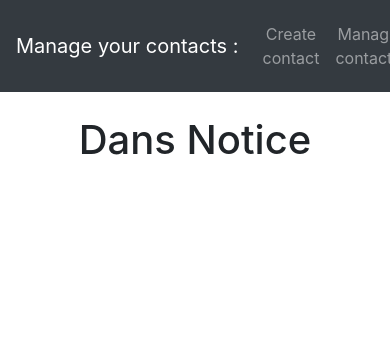
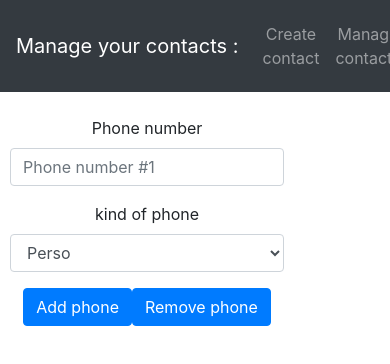
Before and after one commit to Gaya-Khelili/Annuaire_telephonique_front, a React (Create React App) app: page / in a window 390 px wide. Shown: the top 364 px of the page. Built offline with nearby package versions, Linux system fonts and the light colour scheme.

Commit message:
manage many phones

```diff
--- a/src/child_app_components/form_component/FormComponent.js
+++ b/src/child_app_components/form_component/FormComponent.js
@@ -18,13 +18,15 @@ class FormComponent extends React.Component{
             zip:"",
             country:"",
             kind:"Perso",
-            number:""
+            number:"",
+            phones: [{idPhone:"",phoneNumber:"",phoneKind:"Perso"}]
         }
 
         this.getContactInfo = this.getContactInfo.bind(this)
         this.getAddressInfo = this.getAddressInfo.bind(this)
         this.getPhoneInfo = this.getPhoneInfo.bind(this)
         this.handleChange = this.handleChange.bind(this)
+        this.handlePhoneChange = this.handlePhoneChange.bind(this)
         this.handleSubmit = this.handleSubmit.bind(this)
         this.createContact = this.createContact.bind(this)
         this.updateContact = this.updateContact.bind(this)
@@ -78,14 +80,7 @@ class FormComponent extends React.Component{
         fetch("http://localhost:8080/api/phone/phonesbycontact/"+idContact)
         .then(response => response.json())
         .then(data => {
-            console.log(data)
-            data.map(phone =>
-                this.setState({
-                idPhone: phone.idPhone,
-                number: phone.phoneNumber,
-                kind: phone.phoneKind
-                })
-            )
+            this.setState({phones:data})
         })
         .catch(err => {throw new Error(err)})
     }
@@ -106,6 +101,27 @@ class FormComponent extends React.Component{
 
     }
 
+    handlePhoneChange = idx => evt => {
+        const newPhones = this.state.phones.map((phone, sidx) => {
+          if (idx !== sidx) return phone;
+          return { ...phone, [evt.target.name]: evt.target.value };
+        });
+
+        this.setState({ phones: newPhones });
+      };
+
+      handleAddPhone = () => {
+        this.setState({
+          phones: this.state.phones.concat([{ phoneNumber: "",phoneKind:"Perso" }])
+        });
+      };
+
+      handleRemovePhone = idx => () => {
+        this.setState({
+            phones: this.state.phones.filter((p, sidx) => idx !== sidx)
+        });
+      };
+
     createContact(){
         fetch("http://localhost:8080/api/contact/fullcontact", {
                 headers: {
@@ -123,10 +139,7 @@ class FormComponent extends React.Component{
                         zip:this.state.zip,
                         country:this.state.country
                     },
-                    phones:[{
-                        phoneNumber:this.state.number,
-                        phoneKind:this.state.kind
-                    }]
+                    phones:this.state.phones
                 })
             })
             .then(response => {
@@ -156,11 +169,7 @@ class FormComponent extends React.Component{
                         zip:this.state.zip,
                         country:this.state.country
                     },
-                    phones:[{
-                        idPhone:this.state.idPhone,
-                        phoneNumber:this.state.number,
-                        phoneKind:this.state.kind
-                    }]
+                    phones:this.state.phones
                 })
             })
             .then(response => {
@@ -238,22 +247,77 @@ class FormComponent extends React.Component{
                     </Form.Group>
                 </Form.Row>
 
+                {
+                    this.state.modForm === "Update contact" ?
                     <Form.Row>
+                    {this.state.phones.map((phone, idx) => (
+                        <div className="phone">
+
                             <Form.Group as={Col} controlId="formGridPhoneNumber">
                                 <Form.Label>Phone number</Form.Label>
-                    <Form.Control placeholder="Phone number"
-                        value={this.state.number} name="number" onChange={this.handleChange}/>
+                                <Form.Control placeholder={`Phone number #${idx + 1}`}
+                                    value={phone.phoneNumber} name="phoneNumber" onChange={this.handlePhoneChange(idx)}/>
                                 </Form.Group>
 
                                 <Form.Group as={Col} controlId="formGridPhoneKind">
                                     <Form.Label>kind of phone</Form.Label>
                                     <Form.Control as="select" defaultValue="Choose..."
-                        value={this.state.kind} name="kind" onChange={this.handleChange}>
+                                        value={phone.phoneKind} name="phoneKind" onChange={this.handlePhoneChange(idx)}>
                                         <option>Perso</option>
                                         <option>Pro</option>
                                     </Form.Control >
                                 </Form.Group>
+
+                        </div>
+                    ))}
                        </Form.Row>
+                       : ""
+                }
+
+
+                {
+                    this.state.modForm === "Create contact" ?
+                    <Form.Row>
+                    {this.state.phones.map((phone, idx) => (
+                        <div className="phone">
+
+                            <Form.Group as={Col} controlId="formGridPhoneNumber">
+                                <Form.Label>Phone number</Form.Label>
+                                <Form.Control placeholder={`Phone number #${idx + 1}`}
+                                    value={phone.phoneNumber} name="phoneNumber" onChange={this.handlePhoneChange(idx)}/>
+                                </Form.Group>
+
+                                <Form.Group as={Col} controlId="formGridPhoneKind">
+                                    <Form.Label>kind of phone</Form.Label>
+                                    <Form.Control as="select" defaultValue="Choose..."
+                                        value={phone.phoneKind} name="phoneKind" onChange={this.handlePhoneChange(idx)}>
+                                        <option>Perso</option>
+                                        <option>Pro</option>
+                                    </Form.Control >
+                                </Form.Group>
+
+                            <Button
+                                variant="primary" type="button"
+                                onClick={this.handleAddPhone}
+                                className="small"
+                            >
+                                Add phone
+                            </Button>
+
+                            <Button
+                                variant="primary" type="button"
+                                onClick={this.handleRemovePhone(idx)}
+                                className="small"
+                            >
+                                Remove phone
+                            </Button>
+
+                        </div>
+                    ))}
+                       </Form.Row>
+                       : ""
+                }
+
 
 
                 <Button variant="primary" type="button" onClick={() => {
--- a/src/child_app_main/Notice.js
+++ b/src/child_app_main/Notice.js
@@ -1,21 +1,84 @@
 import React from "react"
+import {Form,Button,Col} from "react-bootstrap"
+import 'bootstrap/dist/css/bootstrap.min.css';
 
 class Notice extends React.Component{
 
     constructor(){
         super()
+        this.state={
+            phones: [{phoneNumber:"",phoneKind:""}]
+        }
+        this.handlePhoneChange = this.handlePhoneChange.bind(this)
     }
 
     componentDidMount(){
         console.log("load notice")
     }
 
+    handlePhoneChange = idx => evt => {
+        const newPhones = this.state.phones.map((phone, sidx) => {
+          if (idx !== sidx) return phone;
+          return { ...phone, [evt.target.name]: evt.target.value };
+        });
+
+        this.setState({ phones: newPhones });
+      };
+
+      handleAddPhone = () => {
+        this.setState({
+          phones: this.state.phones.concat([{ phoneNumber: "",phoneKind:"Perso" }])
+        });
+      };
+
+      handleRemovePhone = idx => () => {
+        this.setState({
+            phones: this.state.phones.filter((p, sidx) => idx !== sidx)
+        });
+      };
+
     render(){
         return (
-            <div>
-                <h1>Dans Notice</h1>
-            </div>
+                <Form>
+                    <Form.Row>
+                    {this.state.phones.map((phone, idx) => (
+                        <div className="phone">
 
+                            <Form.Group as={Col} controlId="formGridPhoneNumber">
+                                <Form.Label>Phone number</Form.Label>
+                                <Form.Control placeholder={`Phone number #${idx + 1}`}
+                                    value={phone.phoneNumber} name="phoneNumber" onChange={this.handlePhoneChange(idx)}/>
+                                </Form.Group>
+
+                                <Form.Group as={Col} controlId="formGridPhoneKind">
+                                    <Form.Label>kind of phone</Form.Label>
+                                    <Form.Control as="select" defaultValue="Choose..."
+                                        value={phone.phoneKind} name="phoneKind" onChange={this.handlePhoneChange(idx)}>
+                                        <option>Perso</option>
+                                        <option>Pro</option>
+                                    </Form.Control >
+                                </Form.Group>
+
+                            <Button
+                                variant="primary" type="button"
+                                onClick={this.handleAddPhone}
+                                className="small"
+                            >
+                                Add phone
+                            </Button>
+
+                            <Button
+                                variant="primary" type="button"
+                                onClick={this.handleRemovePhone(idx)}
+                                className="small"
+                            >
+                                Remove phone
+                            </Button>
+
+                        </div>
+                    ))}
+                       </Form.Row>
+                </Form>
         )
     }
 }
```
Lines whose indentation alone changed are shown as unchanged.
